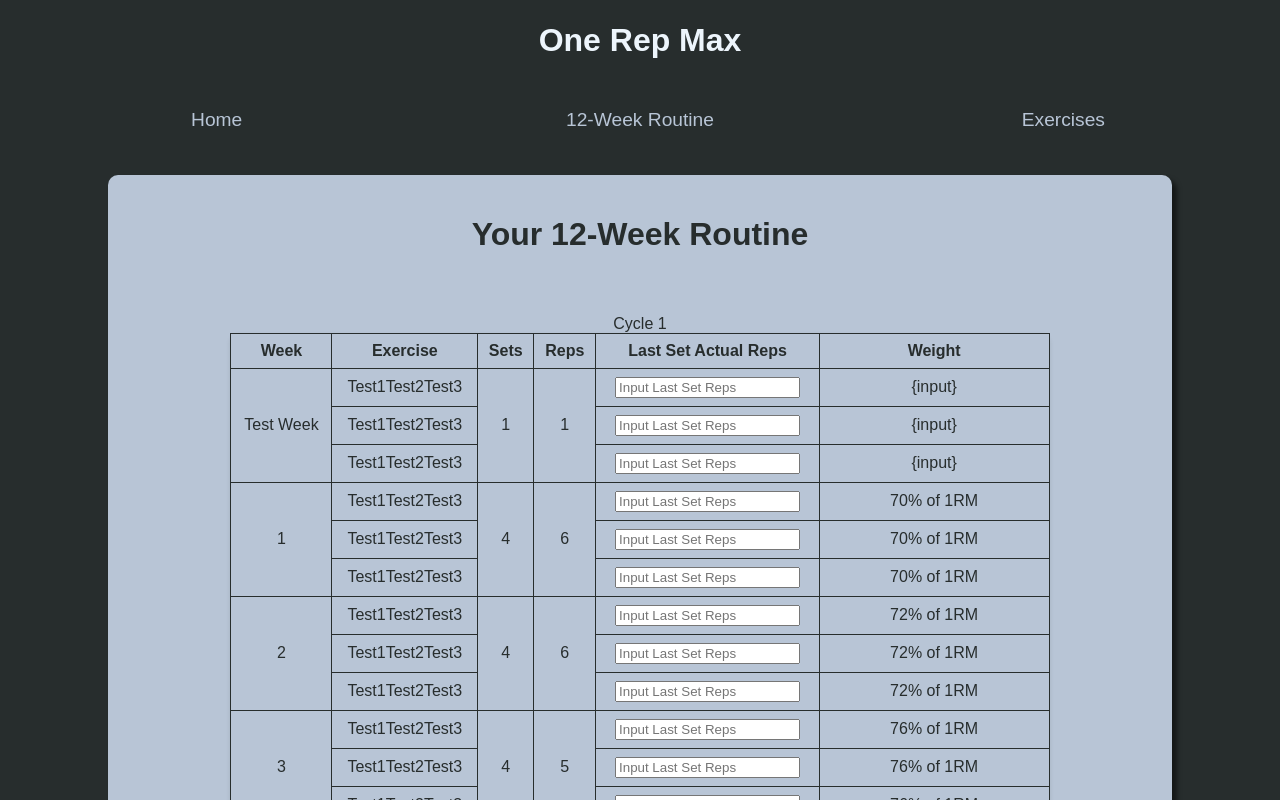
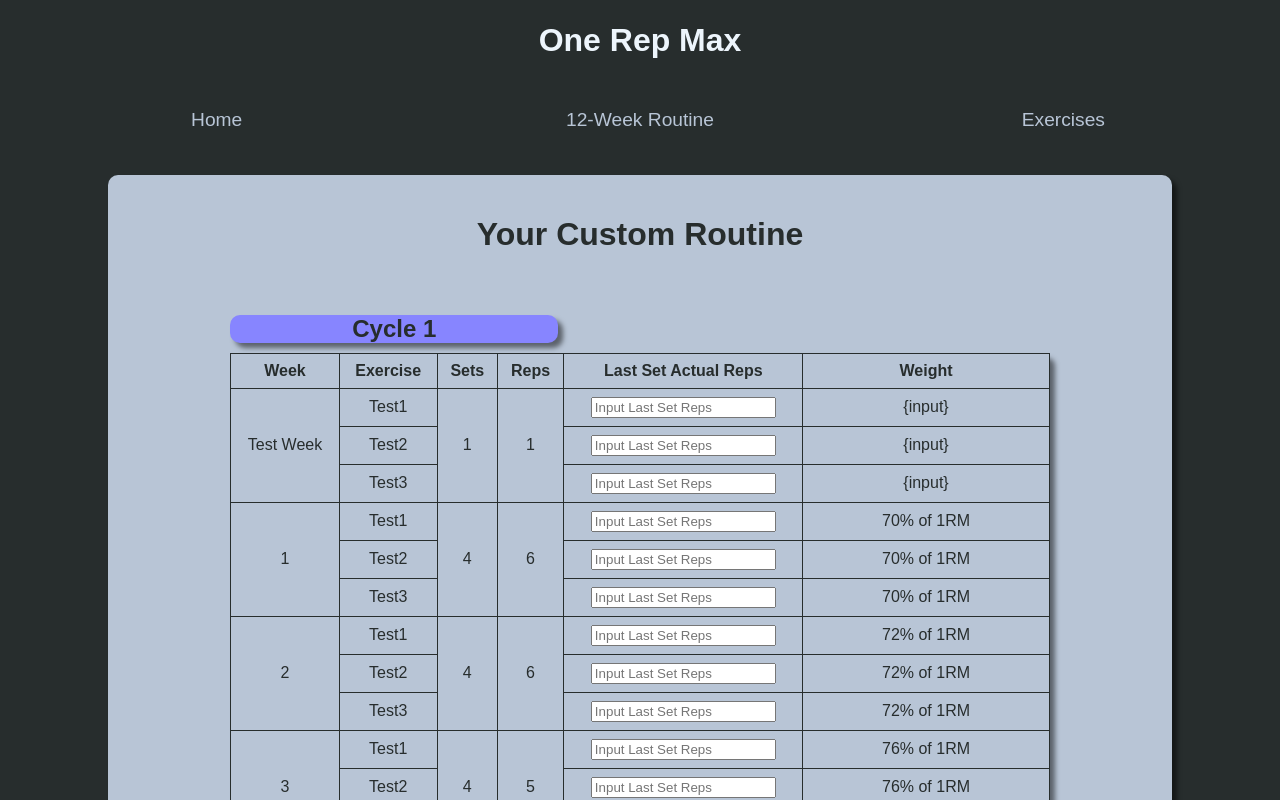
Before and after one commit to ALLALI01/OneRepMax, a React (Vite) app: page /#/routine in a window 1280 px wide. Shown: the top 800 px of the page. Built offline with nearby package versions, Linux system fonts and the light colour scheme.

Commit message:
Started functionality for localStorage. Changed colors on cycleCaption for separation

```diff
--- a/src/Components/Gifs/Gifs.jsx
+++ b/src/Components/Gifs/Gifs.jsx
@@ -1,8 +1,31 @@
+import React, { useState, useEffect } from 'react';
 import styles from './Gifs.module.css';
 import placeholderImg from '../../assets/placeholderImg.png';
 
 
 function Gifs({exercises = [], onGifSelect}) {
+    const [selected, setSelected] = useState(() => {
+        const json = localStorage.getItem('exercises.selected');
+        return json ? JSON.parse(json) : [];
+    });
+
+    const handleSelect = (item) => {
+        setSelected((prev) => {
+            if (!prev.some(x => x.id === item.id)) {
+                return [...prev, item];
+            }
+            return prev;
+        });
+    }
+
+    const handleRemove = (item) => {
+        setSelected((prev) => prev.filter(x => x.id !== item.id));
+    }
+
+    useEffect(() => {
+        localStorage.setItem('selectedExercises', JSON.stringify(selected));
+    }, [selected]);
+
     const handleGifClick = (exerciseId) => {
         onGifSelect(exerciseId);
     }
@@ -15,7 +38,7 @@ function Gifs({exercises = [], onGifSelect}) {
         return (
             <div className={styles.gifContainer}>
                 {exercises.map((exercise) => (
-                    <div key={exercise.id} className={styles.gifDetails}>
+                    <div key={exercise.exerciseId} className={styles.gifDetails}>
                         <h3>{exercise.name}</h3>
                         <p>{exercise.instructions || 'No instructions available'}</p>
                         <img src={exercise.gifUrl || placeholderImg}
@@ -32,8 +55,7 @@ export default Gifs;
 
 // TO DO:
 // Need to save data to local storage to pull into routine page
-// Need ability to select more than 1 exercise at a time to display
-// Issue with unique keys in map function, need to use exercise.id instead of index
+// Need ability to select more than 1 exercise at a time to display, use array?
 
 
 // Demo Gifs
--- a/src/Components/SearchBar/SearchResultsList.module.css
+++ b/src/Components/SearchBar/SearchResultsList.module.css
@@ -8,7 +8,7 @@
     max-height: 300px;
     overflow-y: scroll;
     position: absolute;
-    top: 30%;
+    top: 25%;
     justify-self: center;
 }
 
--- a/src/Components/Table/Table.jsx
+++ b/src/Components/Table/Table.jsx
@@ -24,11 +24,27 @@ function Table() {
         setWorkoutCycle(prevCycle => [...prevCycle, ...initialWorkoutCycle]);
     }
 
+  const cycles = [];
+  for (let i = 0; i < workoutCycle.length; i += 13) {
+    cycles.push(workoutCycle.slice(i, i + 13));
+  }
+
+  const captionColors = [
+    '#8785FF', // tropical indigo
+    '#00B7FF', // deep sky blue
+    '#0FFFFF', // aqua
+    '#20B2AA', // light sea green
+    '#62FF62', // screamin' green
+  ];
+
   return (
     <div className={styles.routineContainer}>
-      <h1>Your 12-Week Routine</h1>
-      <table className={styles.tableContainer}>
-        <caption>Cycle 1</caption>
+      <h1>Your Custom Routine</h1>
+      {cycles.map((cycle, cycleIdx) => (
+        <table className={styles.tableContainer} key={cycleIdx}>
+          <caption
+            className={styles.cycleCaption} style={{ backgroundColor: captionColors[cycleIdx % captionColors.length] }}>Cycle {cycleIdx + 1}
+          </caption>
           <thead>
             <tr>
               <th>Week</th>
@@ -40,12 +56,12 @@ function Table() {
             </tr>
           </thead>
           <tbody>
-          {workoutCycle.map((weekData) => (
-            <React.Fragment key={weekData.week}>
+            {cycle.map((weekData) => (
+              <React.Fragment key={weekData.week + '-' + cycleIdx}>
                 {weekData.exercises.map((exercise, index) => (
-                <tr key={`${weekData.week}-${index}`}>
+                  <tr key={`${weekData.week}-${index}-${cycleIdx}`}>
                     {index === 0 && <td rowSpan={weekData.exercises.length}>{weekData.week}</td>}
-                  <td>{weekData.exercises}</td>
+                    <td>{exercise}</td>
                     {index === 0 && <td rowSpan={weekData.exercises.length}>{weekData.sets}</td>}
                     {index === 0 && <td rowSpan={weekData.exercises.length}>{weekData.reps}</td>}
                     <td><input placeholder="Input Last Set Reps"></input></td>
@@ -56,6 +72,7 @@ function Table() {
             ))}
           </tbody>
         </table>
+      ))}
       <div className={styles.buttonContainer}>
         <button className={styles.tableButton} onClick={repeatCycle}>Repeat Cycle</button>
         <button className={styles.tableButton} onClick={() => alert('Calculate functionality not implemented yet.')}>Calculate Weight</button>
@@ -69,15 +86,17 @@ export default Table;
 // DONE:
 // Separate into tables of "12 week cycles" starting with a test week, add button to repeat cycle
 // Each week should have each exercise listed, and sets/reps for that week
+// Each cycle should have a caption with a unique cycle number
+// Add color changing cycles for separation
 
 // TO DO:
-// Each cycle should have a caption with a unique cycle number
 // Pull exercises from local storage to persist data from exercises page
 // Write functionality to calculate weight based on 1RM input from TEST WEEK
 // Add functionality to input last set actual reps for each exercise
 // Add functionality to increase or decrease weight based on previous week last set actual reps for dynamic routine adjustment (IE: if else statement, if last set actual reps
 // is less than target, decrease weight by 5%, if last set actual reps is greater than target, increase weight by 5%)
 // Add functionality to save the routine to local storage to track progress
+
 
 // Week 1: 4 sets of 6, 70% of 1RM
 // Week 2: 4 sets of 6, 72% of 1RM
--- a/src/Components/Table/Table.module.css
+++ b/src/Components/Table/Table.module.css
@@ -12,30 +12,26 @@
     width: 80%;
 }
 
-table, th, td {
-    border: 4px solid #272d2d;
-    border-collapse: collapse;
-
-}
-
 .tableContainer {
     width: 80%;
     margin: 20px auto;
     padding: 20px;
     border: 1px solid #ddd;
     border-radius: 8px;
-    box-shadow: 0 2px 4px rgba(0, 0, 0, 0.1);
-    max-height: 600px;
-    overflow-y: scroll;
+    box-shadow: 5px 5px 5px rgba(0, 0, 0, 0.5);
 }
 
 table {
-    box-shadow: 5px 5px 5px rgb(0, 0, 0, 0.5);
+    box-shadow: 0px 0px 8px rgb(0, 0, 0, 0.5);
     width: 100%;
     border-collapse: collapse;
     margin-top: 20px;
-    max-height: 600px;
-    overflow-y: scroll;
+}
+
+table, th, td {
+    border: 4px solid #272d2d;
+    border-collapse: collapse;
+
 }
 
 th, td {
@@ -45,6 +41,21 @@ th, td {
 
 th {
     background-color: #B8C5D6;
+}
+
+.cycleCaption {
+    font-size: 1.5em;
+    font-weight: bold;
+    margin-bottom: 10px;
+    border-radius: 10px;
+    width: 40%;
+    box-shadow: 5px 5px 5px rgb(0, 0, 0, 0.5);
+}
+
+.cycleCaption:hover {
+    transform: scale(1.01);
+    transition: transform 0.3s ease;
+    box-shadow: 5px 5px 5px rgb(0, 0, 0, 0.8);
 }
 
 .buttonContainer {
--- a/src/Pages/Exercises/Exercises.jsx
+++ b/src/Pages/Exercises/Exercises.jsx
@@ -4,8 +4,6 @@ import Footer from '../../Components/Footer/Footer.jsx';
 import SearchBar from '../../Components/SearchBar/SearchBar.jsx';
 import SearchResultsList from '../../Components/SearchBar/SearchResultsList.jsx';
 import Gifs from '../../Components/Gifs/Gifs.jsx';
-import styles from './Exercises.module.css';
-
 
 function Exercises() {
     const [results, setResults] = useState([]);
--- a/src/Pages/Routine/Routine.jsx
+++ b/src/Pages/Routine/Routine.jsx
@@ -1,3 +1,4 @@
+import React, { useState } from 'react';
 import Header from '../../Components/Header/Header.jsx';
 import Footer from '../../Components/Footer/Footer.jsx';
 import Table from '../../Components/Table/Table.jsx';
@@ -6,11 +7,15 @@ import styles from './Routine.module.css';
 import '../../App.css';
 
 function Routine() {
+    const [selectedExercises, setSelectedExercises] = useState([]);
+    const removeExercise = (exerciseId) => {
+        setSelectedExercises(prev => prev.filter(ex => ex.id !== exerciseId));
+    };
     return(
         <>
             <Header />
             <Table />
-            <Gifs />
+            <Gifs exercises={selectedExercises} onGifSelect={removeExercise} />
             <Footer />
         </>
     );
```
Also changed, not shown: src/Pages/Home/Home.module.css (line endings or trailing spaces). Lines whose indentation alone changed are shown as unchanged.
